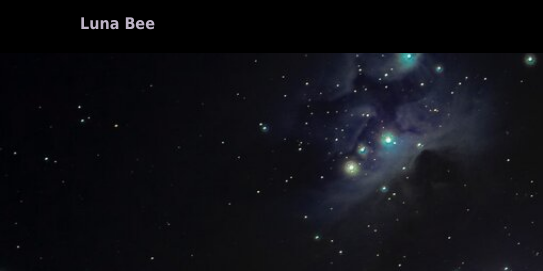
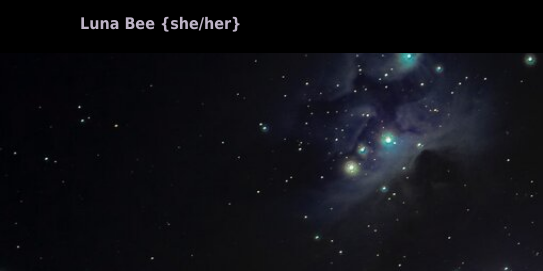
Before and after one commit to constbeecoding/profile-project, a plain HTML site: page japanproject.html in a window 1280 px wide. Shown: the top 271 px of the page, 0-543 px from the left. Drawn offline with Linux system fonts and the light colour scheme; a web font is replaced by a local one.

Commit message:
Added pronouns to header.

```diff
--- a/japanproject.html
+++ b/japanproject.html
@@ -14,7 +14,7 @@
 
   <nav class="main-nav">
     <ul class="nav">
-      <li class="name">Luna Bee</li>
+      <li class="name">Luna Bee {she/her}</li>
       <li><a href="index.html">Home</a></li>
       <li><a href="experience.html">Experience</a></li>
       <li><a href="contact.html">Contact</a></li>
```
